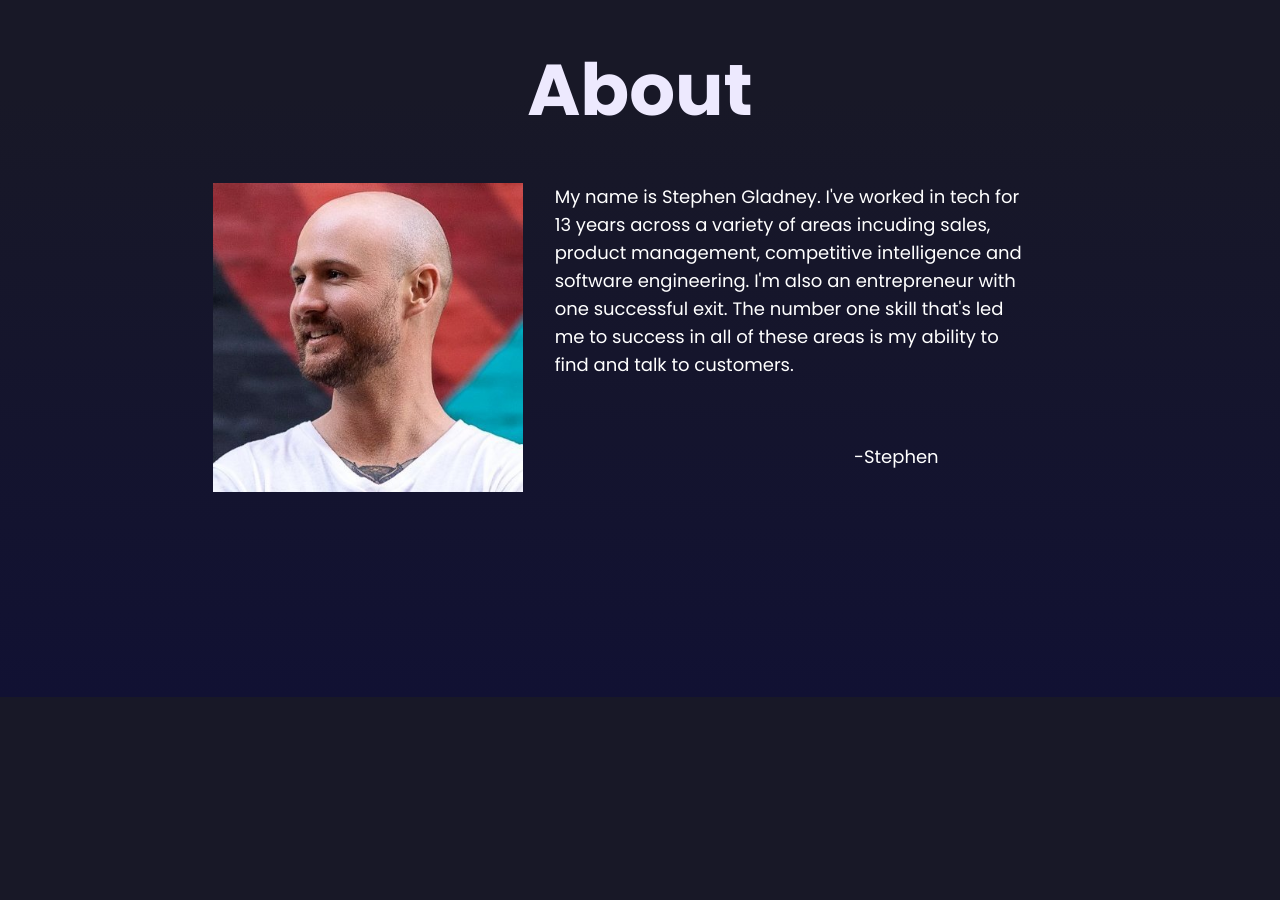
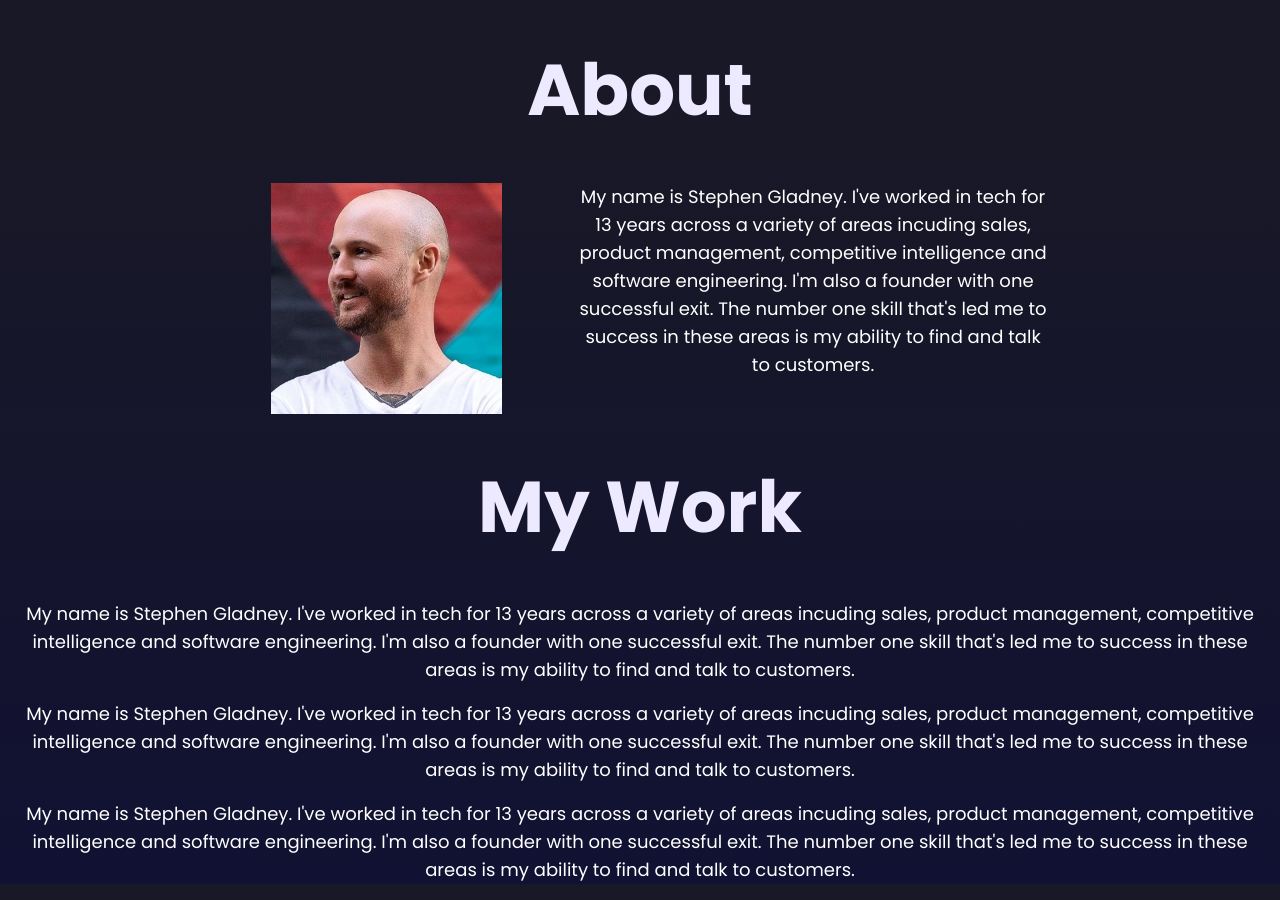
Before and after one commit to stephengladney/nightofthelivingdev, an Astro site: page /about in a window 1280 px wide. Shown: the part 103-1003 px from the top of the page. Before the commit the page ends 800 px from the top, so only its background shows below. Built offline with nearby package versions, Linux system fonts and the light colour scheme; Astro itself is replaced by a stand-in of ours.

Commit message:
start redoing about page

```diff
--- a/src/pages/about.astro
+++ b/src/pages/about.astro
@@ -15,19 +15,49 @@ import NavStill from "../components/Nav-still.astro"
       class="grid grid-rows-[auto,auto] lg:grid-cols-[auto,auto] m-auto w-full lg:w-2/3"
     >
       <div class="mb-8 lg:mb-0">
-        <img src="../headshot.jpeg" class="w-3/4 lg:w-auto m-auto" />
+        <img src="../headshot.jpeg" class="w-3/4 lg:w-2/3 m-auto" />
       </div>
-      <div class="px-8 text-white text-lg font-poppins">
-        <p class="mb-4">
+      <div class="px-4 text-white text-lg font-poppins">
+        <p class="mb-4 text-center">
           My name is Stephen Gladney. I've worked in tech for 13 years across a
           variety of areas incuding sales, product management, competitive
-          intelligence and software engineering. I'm also an entrepreneur with
-          one successful exit. The number one skill that's led me to success in
-          all of these areas is my ability to find and talk to customers.
+          intelligence and software engineering. I'm also a founder with one
+          successful exit. The number one skill that's led me to success in
+          these areas is my ability to find and talk to customers.
         </p>
-        <p class="mb-16"></p>
-        <p class="text-right mr-24">-Stephen</p>
       </div>
+    </div>
+    <h1
+      class="font-poppins font-bold text-violet-100 text-4xl md:text-7xl px-2 text-center my-12 !leading-tight"
+    >
+      My Work
+    </h1>
+    <div class="px-4 text-white text-lg font-poppins">
+      <p class="mb-4 text-center">
+        My name is Stephen Gladney. I've worked in tech for 13 years across a
+        variety of areas incuding sales, product management, competitive
+        intelligence and software engineering. I'm also a founder with one
+        successful exit. The number one skill that's led me to success in these
+        areas is my ability to find and talk to customers.
+      </p>
+    </div>
+    <div class="px-4 text-white text-lg font-poppins">
+      <p class="mb-4 text-center">
+        My name is Stephen Gladney. I've worked in tech for 13 years across a
+        variety of areas incuding sales, product management, competitive
+        intelligence and software engineering. I'm also a founder with one
+        successful exit. The number one skill that's led me to success in these
+        areas is my ability to find and talk to customers.
+      </p>
+    </div>
+    <div class="px-4 text-white text-lg font-poppins">
+      <p class="mb-4 text-center">
+        My name is Stephen Gladney. I've worked in tech for 13 years across a
+        variety of areas incuding sales, product management, competitive
+        intelligence and software engineering. I'm also a founder with one
+        successful exit. The number one skill that's led me to success in these
+        areas is my ability to find and talk to customers.
+      </p>
     </div>
   </main>
 </Layout>
--- a/src/pages/index.astro
+++ b/src/pages/index.astro
@@ -7,18 +7,29 @@ import Nav from "../components/Nav.astro"
   <main>
     <Nav />
     <h1
-      class="font-poppins font-bold bg-gradient-to-b from-violet-300 to-violet-600 bg-clip-text text-transparent text-4xl md:text-7xl px-2 text-center !leading-tight md:mt-20"
+      class="font-poppins font-bold bg-gradient-to-b from-violet-300 to-violet-600 bg-clip-text text-transparent text-4xl md:text-7xl px-2 text-center !leading-tight md:mt-20 fadein"
     >
-      Customer outreach and<br />discovery for startups
+      Customer outreach and <br class="hidden lg:inline" />discovery <br
+        class="lg:hidden"
+      />for startups
     </h1>
+    <div class="text-center flex justify-center">
+      <p
+        class="text-slate-300 font-poppins mt-8 p-6 fadein2 text-lg lg:text-2xl lg:max-w-5xl"
+      >
+        Get meetings, interviews and demos <br class="md:hidden" />with your
+        target customers.
+      </p>
+    </div>
+  </main>
   <div
-      class="flex flex-col justify-center items-center text-slate-50 font-bebas my-11 text-5xl opacity-0 fromleft ml-[-200vw] md:my-20 md:flex-row md:text-5xl md:gap-16"
+    class="flex flex-col justify-center items-center text-slate-50 font-bebas my-4 text-5xl opacity-0 fromleft ml-[-200vw] md:my-20 md:flex-row md:text-5xl md:gap-16"
   >
     <a href="about" class="link text-slate-300">About</a>
     <a href="pricing" class="link text-slate-300">Pricing</a>
     <a href="" class="link text-slate-300">Contact</a>
   </div>
-    <h3
+  <!-- <h3
       class="font-poppins text-slate-400 text-center text-lg mb-6 logos-fade md:mt-24"
     >
       Trusted by
@@ -26,9 +37,9 @@ import Nav from "../components/Nav.astro"
     <div
       class="grid grid-cols-[1fr,1fr,1fr] px-1 justify-items-center items-center logos-fade max-w-4xl mx-auto"
     >
-      <!-- <a href="https://kochind.com" target="_blank"
+      <a href="https://kochind.com" target="_blank"
         ><img src="/logos/koch-white.png" class="h-auto w-[72px]" /></a
-      > -->
+      >
     <a href="https://www.dopeapedao.com/" target="_blank"
       ><img src="/logos/dac-white.png" class="h-[36px] w-auto" /></a
     >
@@ -66,9 +77,7 @@ import Nav from "../components/Nav.astro"
         </svg>
         <span class="text-slate-50 pl-2 font-bold">MightyMeld</span>
       </div></a
-      >
-    </div>
-  </main>
+    > -->
 </Layout>
 
 <style>
@@ -78,10 +87,16 @@ import Nav from "../components/Nav.astro"
     /* max-width: 60ch; */
   }
 
-  h1 {
+  .fadein {
     opacity: 0;
     animation: fade-in 2s ease-in forwards;
     animation-delay: 1.5s;
+  }
+
+  .fadein2 {
+    opacity: 0;
+    animation: fade-in 2s ease-in forwards;
+    animation-delay: 2s;
   }
 
   @media screen and (min-width: 1024px) {
```
Lines whose indentation alone changed are shown as unchanged.
